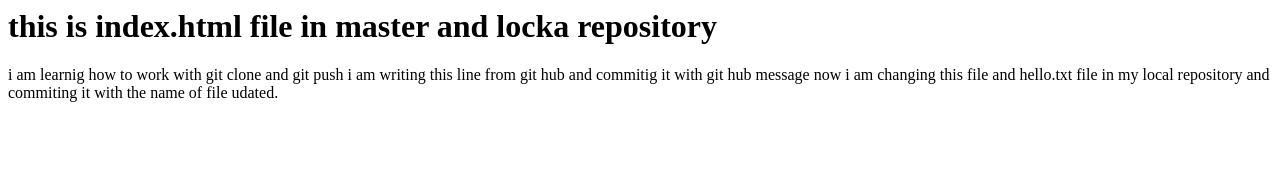
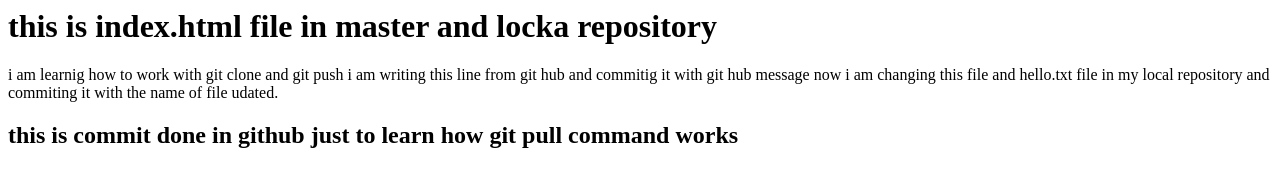
Before and after one commit to suggestiontechnical/project, a plain HTML site: page index.html in a window 1280 px wide. Drawn offline with Linux system fonts and the light colour scheme.

Commit message:
Update index.html

```diff
--- a/index.html
+++ b/index.html
@@ -8,4 +8,5 @@
         git clone and git push
         i am writing this line from git hub and commitig it with git hub message
         now i am changing this file and hello.txt file in my local repository and commiting it with the name of file udated.
+        <h2>this is commit done in github just to learn how git pull command works</h2>
 </html>
```
